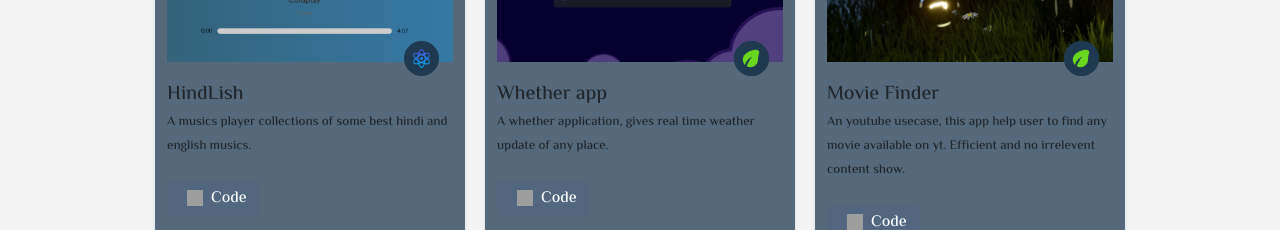
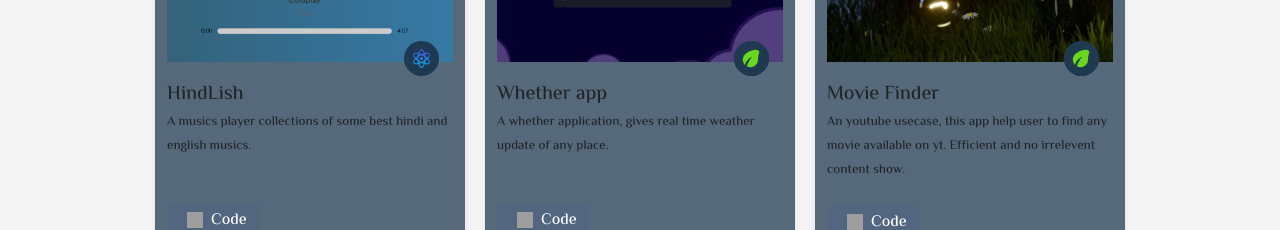
Before and after one commit to Abhinavrajsrivastav/AbhainavSrivastav, a React (Create React App) app: page / in a window 1280 px wide. Shown: the part 344-574 px from the top of the page. Built offline with nearby package versions, Linux system fonts and the light colour scheme; grey boxes are pictures that could not be loaded.

Commit message:
25-02-2024-003

```diff
--- a/src/Components/Works/CardPage/CardsPage.css
+++ b/src/Components/Works/CardPage/CardsPage.css
@@ -8,7 +8,7 @@
   padding-bottom: 20px;
   margin: 10px;
   width: 310px;
-  height: 370px;
+  height: 390px;
   overflow: hidden;
   position: relative;
   max-width: 1000px;
@@ -63,7 +63,7 @@
   font-size: 10px;
 }
 .Page-card-content{
-  min-height: 80px;
+  min-height: 110px;
   padding-top: 10px;
   gap: 5px;
 }
```
